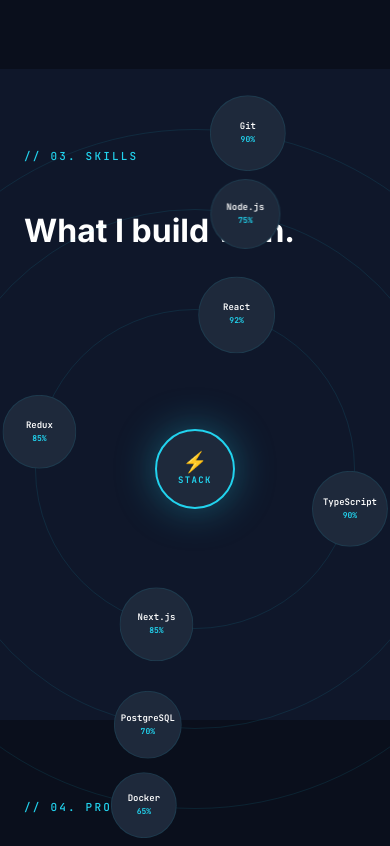
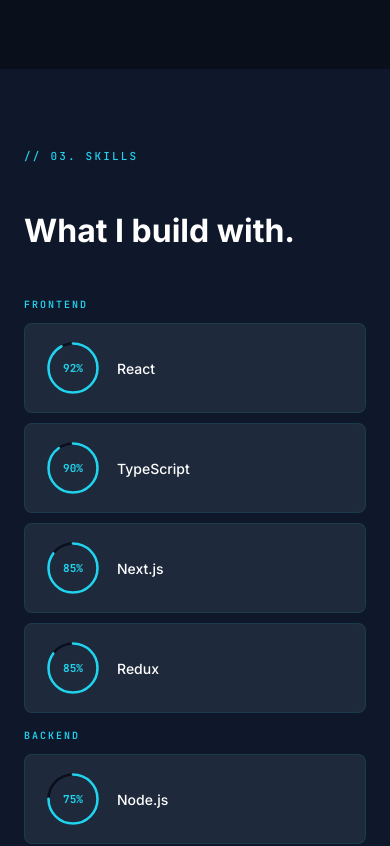
Before and after one commit to pestov-v/portfolio, a Next.js app: page / in a window 390 px wide. Shown: the part 4576-5422 px from the top of the page. Built offline with nearby package versions, Linux system fonts and the light colour scheme; a web font is replaced by a local one.

Commit message:
fix(skills): show circular progress grid on mobile instead of orbit
Orbit layout was too large for mobile screens. Now conditionally renders
a categorized grid with animated circular progress bars on mobile (<1024px)
and the orbit layout on desktop.

```diff
--- a/src/components/Skills/SkillOrbit.module.scss
+++ b/src/components/Skills/SkillOrbit.module.scss
@@ -34,21 +34,17 @@
   align-self: flex-start;
 }
 
+// ==========================================
+// Desktop: Orbit layout
+// ==========================================
+
 .orbitContainer {
   position: relative;
   width: 720px;
   height: 720px;
   overflow: visible;
-
-  @media (max-width: 1023px) {
-    width: 100%;
-    height: auto;
-    aspect-ratio: 1;
-    max-width: 500px;
-  }
 }
 
-// Orbit ring lines
 .ring {
   position: absolute;
   top: 50%;
@@ -76,7 +72,6 @@
   }
 }
 
-// Center element
 .center {
   position: absolute;
   top: 50%;
@@ -109,7 +104,6 @@
   letter-spacing: 0.15em;
 }
 
-// Individual skill nodes
 .node {
   position: absolute;
   top: 50%;
@@ -127,8 +121,6 @@
   transition: opacity 0.6s ease, scale 0.6s ease;
   transition-delay: var(--delay);
   z-index: 1;
-
-  // Slow continuous orbit
   animation: orbit var(--orbit-duration) linear infinite paused;
   animation-delay: var(--delay);
 
@@ -151,10 +143,7 @@
   justify-content: center;
   gap: 2px;
   cursor: default;
-  transition:
-    border-color 0.3s ease,
-    box-shadow 0.3s ease,
-    transform 0.3s ease;
+  transition: border-color 0.3s ease, box-shadow 0.3s ease, transform 0.3s ease;
 
   &:hover {
     border-color: var(--re-accent);
@@ -197,3 +186,94 @@
       rotate(calc(calc(var(--angle) + 360deg) * -1));
   }
 }
+
+// ==========================================
+// Mobile: Grid with circular progress cards
+// ==========================================
+
+.grid {
+  display: grid;
+  grid-template-columns: 1fr;
+  gap: 16px;
+  width: 100%;
+}
+
+.category {
+  display: flex;
+  flex-direction: column;
+  gap: 12px;
+}
+
+.categoryLabel {
+  font-family: var(--re-font-mono);
+  font-size: 10px;
+  font-weight: 600;
+  color: var(--re-accent);
+  letter-spacing: 0.2em;
+}
+
+.skillList {
+  display: flex;
+  flex-direction: column;
+  gap: 10px;
+}
+
+.skillItem {
+  padding: 16px 20px;
+  background: var(--re-bg-card);
+  border: 1px solid var(--re-accent-muted);
+  border-radius: 8px;
+  display: flex;
+  align-items: center;
+  gap: 16px;
+  transition: border-color 0.3s ease, box-shadow 0.3s ease, transform 0.3s ease;
+  cursor: default;
+
+  &:hover {
+    border-color: var(--re-accent);
+    box-shadow:
+      0 0 30px var(--re-glow, rgba(34, 211, 238, 0.35)),
+      0 0 60px var(--re-glow-wide, rgba(34, 211, 238, 0.15));
+    transform: translateY(-2px);
+  }
+}
+
+.circleWrap {
+  position: relative;
+  width: 56px;
+  height: 56px;
+  flex-shrink: 0;
+}
+
+.circleSvg {
+  width: 100%;
+  height: 100%;
+  transform: rotate(-90deg);
+}
+
+.circleTrack {
+  stroke: var(--re-bg-primary, #0f172a);
+}
+
+.circleFill {
+  stroke: var(--re-accent);
+}
+
+.circlePercent {
+  position: absolute;
+  inset: 0;
+  display: flex;
+  align-items: center;
+  justify-content: center;
+  font-family: var(--re-font-mono);
+  font-size: 11px;
+  font-weight: 700;
+  color: var(--re-accent);
+}
+
+.skillName {
+  font-family: var(--re-font-sans);
+  font-size: 14px;
+  font-weight: 500;
+  color: var(--re-text-primary);
+}
--- a/src/components/Skills/SkillOrbit.tsx
+++ b/src/components/Skills/SkillOrbit.tsx
@@ -6,6 +6,98 @@
 
 gsap.registerPlugin(ScrollTrigger);
 
+const CATEGORIES = [
+  { key: "frontend" as const, label: "FRONTEND" },
+  { key: "backend" as const, label: "BACKEND" },
+  { key: "devops" as const, label: "DEVOPS / TOOLS" },
+];
+
+const RADIUS = 28;
+const CIRCUMFERENCE = 2 * Math.PI * RADIUS;
+
+// --- Mobile: Circular progress card ---
+const SkillCard: FC<{ title: string; percent: number; revealed: boolean }> = ({
+  title,
+  percent,
+  revealed,
+}) => {
+  const [display, setDisplay] = useState(0);
+  const [fillPercent, setFillPercent] = useState(0);
+  const tweenRef = useRef<gsap.core.Tween | null>(null);
+  const hasAnimatedRef = useRef(false);
+
+  if (revealed && !hasAnimatedRef.current) {
+    hasAnimatedRef.current = true;
+    const obj = { val: 0 };
+    gsap.to(obj, {
+      val: percent,
+      duration: 4,
+      ease: "power2.out",
+      onUpdate: () => {
+        setDisplay(Math.round(obj.val));
+        setFillPercent(obj.val);
+      },
+    });
+  }
+
+  const offset = CIRCUMFERENCE - (fillPercent / 100) * CIRCUMFERENCE;
+
+  const onEnter = useCallback(() => {
+    if (!hasAnimatedRef.current) return;
+    tweenRef.current?.kill();
+    const obj = { val: fillPercent };
+    tweenRef.current = gsap.to(obj, {
+      val: 100,
+      duration: 2,
+      ease: "power2.out",
+      onUpdate: () => {
+        setDisplay(Math.round(obj.val));
+        setFillPercent(obj.val);
+      },
+    });
+  }, [fillPercent]);
+
+  const onLeave = useCallback(() => {
+    if (!hasAnimatedRef.current) return;
+    tweenRef.current?.kill();
+    const obj = { val: fillPercent };
+    tweenRef.current = gsap.to(obj, {
+      val: percent,
+      duration: 0.4,
+      ease: "power2.out",
+      onUpdate: () => {
+        setDisplay(Math.round(obj.val));
+        setFillPercent(obj.val);
+      },
+    });
+  }, [fillPercent, percent]);
+
+  return (
+    <div
+      className={style.skillItem}
+      onMouseEnter={onEnter}
+      onMouseLeave={onLeave}
+    >
+      <div
+        className={style.circleWrap}
+        role="progressbar"
+        aria-valuenow={percent}
+        aria-valuemin={0}
+        aria-valuemax={100}
+        aria-label={`${title}: ${percent}%`}
+      >
+        <svg className={style.circleSvg} viewBox="0 0 64 64">
+          <circle className={style.circleTrack} cx="32" cy="32" r={RADIUS} fill="none" strokeWidth="3" />
+          <circle className={style.circleFill} cx="32" cy="32" r={RADIUS} fill="none" strokeWidth="3" strokeDasharray={CIRCUMFERENCE} strokeDashoffset={offset} strokeLinecap="round" />
+        </svg>
+        <span className={style.circlePercent}>{display}%</span>
+      </div>
+      <span className={style.skillName}>{title}</span>
+    </div>
+  );
+};
+
+// --- Desktop: Orbit node ---
 const SkillNode: FC<{
   title: string;
   percent: number;
@@ -16,7 +108,7 @@
 }> = ({ title, percent, index, total, ring, revealed }) => {
   const angle = (index / total) * 360;
   const radius = ring === 0 ? 160 : ring === 1 ? 260 : 340;
-  const size = 40 + (percent / 100) * 40; // 40–80px based on skill level
+  const size = 40 + (percent / 100) * 40;
 
   return (
     <div
@@ -40,6 +132,11 @@
 export const SkillOrbit: FC = () => {
   const ref = useRef<HTMLDivElement>(null);
   const [revealed, setRevealed] = useState(false);
+  const [isDesktop, setIsDesktop] = useState(true);
+
+  useEffect(() => {
+    setIsDesktop(window.matchMedia("(min-width: 1024px)").matches);
+  }, []);
 
   useEffect(() => {
     if (!ref.current) return;
@@ -52,7 +149,6 @@
     return () => trigger.kill();
   }, []);
 
-  // Split skills into 3 rings: frontend (inner), backend (middle), devops (outer)
   const frontend = SKILLS.filter((s) => s.category === "frontend");
   const backend = SKILLS.filter((s) => s.category === "backend");
   const devops = SKILLS.filter((s) => s.category === "devops");
@@ -62,19 +158,19 @@
       <div className={style.inner}>
         <span className={style.tag}>// 03. SKILLS</span>
         <h2 className={style.title}>What I build with.</h2>
+
+        {isDesktop ? (
+          // Desktop: Orbit layout
           <div className={style.orbitContainer} ref={ref}>
-          {/* Orbit rings */}
             <div className={`${style.ring} ${style.ring0}`} />
             <div className={`${style.ring} ${style.ring1}`} />
             <div className={`${style.ring} ${style.ring2}`} />
 
-          {/* Center */}
             <div className={style.center}>
               <span className={style.centerIcon}>⚡</span>
               <span className={style.centerLabel}>STACK</span>
             </div>
 
-          {/* Skill nodes per ring */}
             {frontend.map((s, i) => (
               <SkillNode key={s.title} title={s.title} percent={s.percent} index={i} total={frontend.length} ring={0} revealed={revealed} />
             ))}
@@ -85,6 +181,24 @@
               <SkillNode key={s.title} title={s.title} percent={s.percent} index={i} total={devops.length} ring={2} revealed={revealed} />
             ))}
           </div>
+        ) : (
+          // Mobile: Grid with circular progress
+          <div className={style.grid} ref={ref}>
+            {CATEGORIES.map(({ key, label }) => {
+              const categorySkills = SKILLS.filter((s) => s.category === key);
+              return (
+                <div key={key} className={style.category}>
+                  <span className={style.categoryLabel}>{label}</span>
+                  <div className={style.skillList}>
+                    {categorySkills.map(({ title, percent }) => (
+                      <SkillCard key={title} title={title} percent={percent} revealed={revealed} />
+                    ))}
+                  </div>
+                </div>
+              );
+            })}
+          </div>
+        )}
       </div>
     </section>
   );
```
Lines whose indentation alone changed are shown as unchanged.
